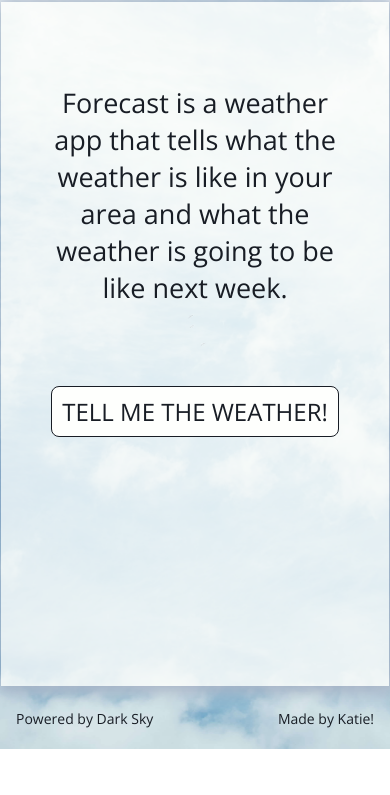
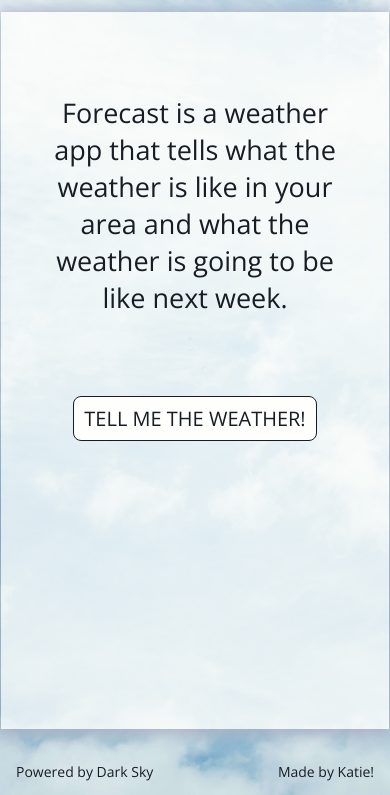
Before and after one commit to KaydeeDee/speak-feel, a website: page index.html in a window 390 px wide. Shown: the part 95-890 px from the top of the page. Before the commit the page ends 844 px from the top, so only its background shows below. Drawn offline with nearby package versions, Linux system fonts and the light colour scheme; a web font is replaced by a local one.

Commit message:
mobile styles added

```diff
--- a/dev/styles/_footer.scss
+++ b/dev/styles/_footer.scss
@@ -2,13 +2,11 @@ footer {
     display: flex;
     justify-content: space-between;
     flex-wrap: wrap;
-    margin-top: 20px;
     a {
-        margin: 12px;
-        margin-bottom: 8px;
+        margin: 10px 12px;
         transition: 0.3s;
         border: 1px solid transparent;
-        padding: 10px 2px;
+        padding: 2px;
         &:hover {
             border-bottom: 2px solid $white;
         }
--- a/dev/styles/_global.scss
+++ b/dev/styles/_global.scss
@@ -79,7 +79,9 @@ p, a {
 }
 // wrapper stick to bottom responsive
 .footer--wrapper-responsive {
-    min-height: calc(100vh - 160px);
+    min-height: calc(100vh - 15vh);
     background: rgba($white, 0.8);
     box-shadow: 2px 2px 14px 4px lighten($black, 60);
+    margin-bottom: 20px;
+    margin-top: 10px;
 }
--- a/dev/styles/_weather-results.scss
+++ b/dev/styles/_weather-results.scss
@@ -153,11 +153,11 @@ loader {
 
 // media queries general
 
-// @media (max-width: 850px){
-//     .general-body--styles {
-//         width: 85%;
-//     }
-// }
+@media (max-width: 850px){
+    .button-intro--styles {
+        @include font-size-value(22);
+    }
+}
 
 @media (max-width: 470px){
     #icon1 {
@@ -169,6 +169,9 @@ loader {
     }
     button {
         @include font-size-value(18.5);
+    }
+    .button-intro--styles {
+        @include font-size-value(20);
     }
     .temp-current--leading-temp {
         @include font-size-value(40);
--- a/index.html
+++ b/index.html
@@ -6,7 +6,7 @@
 	<meta http-equiv="X-UA-Compatible" content="ie=edge">
 	<title>Forecast</title>
 	<link type="image/png" href="public/styles/assets/umbrella-fav.png" rel="icon">
-	<link href="https://fonts.googleapis.com/css?family=Nunito+Sans:700|Open+Sans:400,600,700" rel="stylesheet">
+	<link href="https://fonts.googleapis.com/css?family=Shrikhand|Nunito+Sans:700|Open+Sans:400,600,700" rel="stylesheet">
 	<link rel="stylesheet" href="public/styles/style.css">
 </head>
 <body>
--- a/public/styles/style.css
+++ b/public/styles/style.css
@@ -181,10 +181,12 @@ p, a {
   font-weight: 400; }
 
 .footer--wrapper-responsive {
-  min-height: calc(100vh - 160px);
+  min-height: calc(100vh - 15vh);
   background: rgba(254, 255, 253, 0.8);
   -webkit-box-shadow: 2px 2px 14px 4px #a8b4c7;
-          box-shadow: 2px 2px 14px 4px #a8b4c7; }
+          box-shadow: 2px 2px 14px 4px #a8b4c7;
+  margin-bottom: 20px;
+  margin-top: 10px; }
 
 h1 {
   font-size: 70px;
@@ -369,6 +371,11 @@ loader {
   display: flex;
   height: 20px; }
 
+@media (max-width: 850px) {
+  .button-intro--styles {
+    font-size: 22px;
+    font-size: 2.2rem; } }
+
 @media (max-width: 470px) {
   #icon1 {
     height: 100px;
@@ -379,6 +386,9 @@ loader {
   button {
     font-size: 18.5px;
     font-size: 1.85rem; }
+  .button-intro--styles {
+    font-size: 20px;
+    font-size: 2rem; }
   .temp-current--leading-temp {
     font-size: 40px;
     font-size: 4rem; }
@@ -413,14 +423,12 @@ footer {
       -ms-flex-pack: justify;
           justify-content: space-between;
   -ms-flex-wrap: wrap;
-      flex-wrap: wrap;
-  margin-top: 20px; }
+      flex-wrap: wrap; }
   footer a {
-    margin: 12px;
-    margin-bottom: 8px;
+    margin: 10px 12px;
     -webkit-transition: 0.3s;
     transition: 0.3s;
     border: 1px solid transparent;
-    padding: 10px 2px; }
+    padding: 2px; }
     footer a:hover {
       border-bottom: 2px solid #fefffd; }
```
